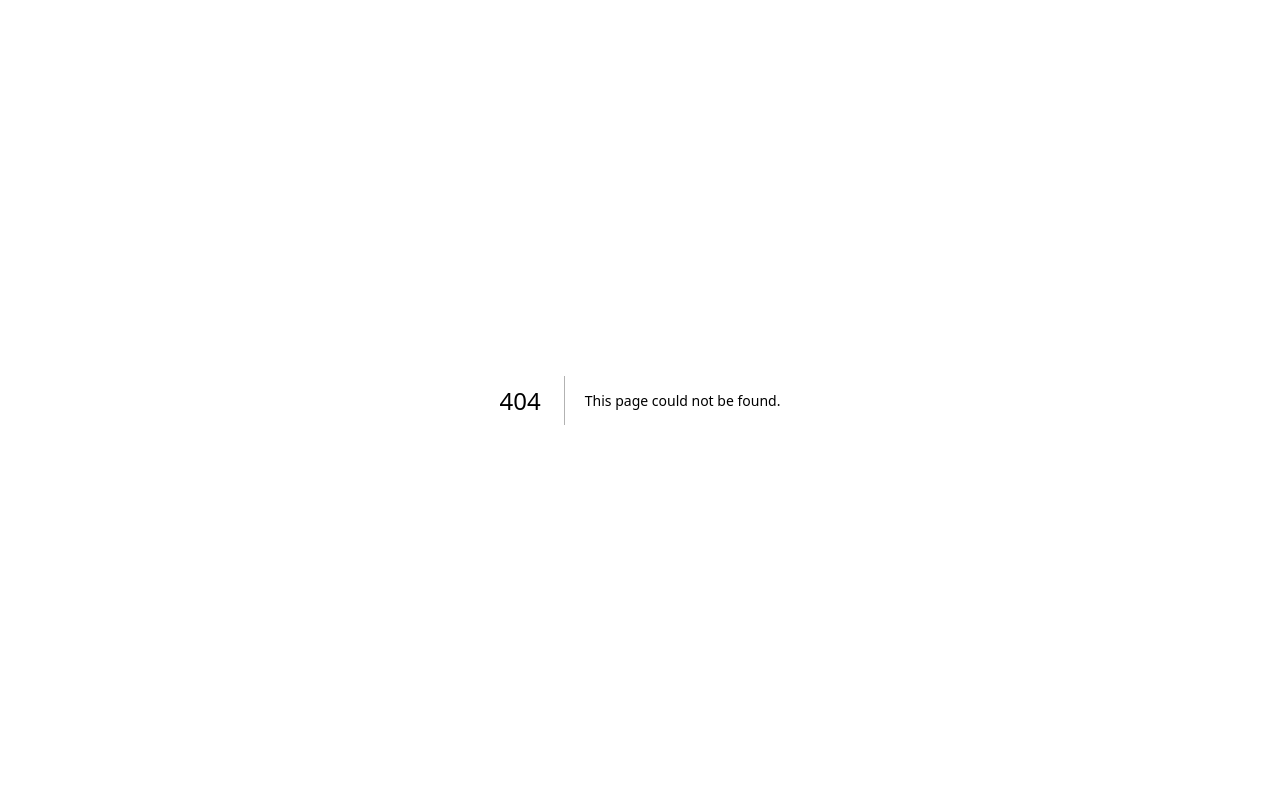
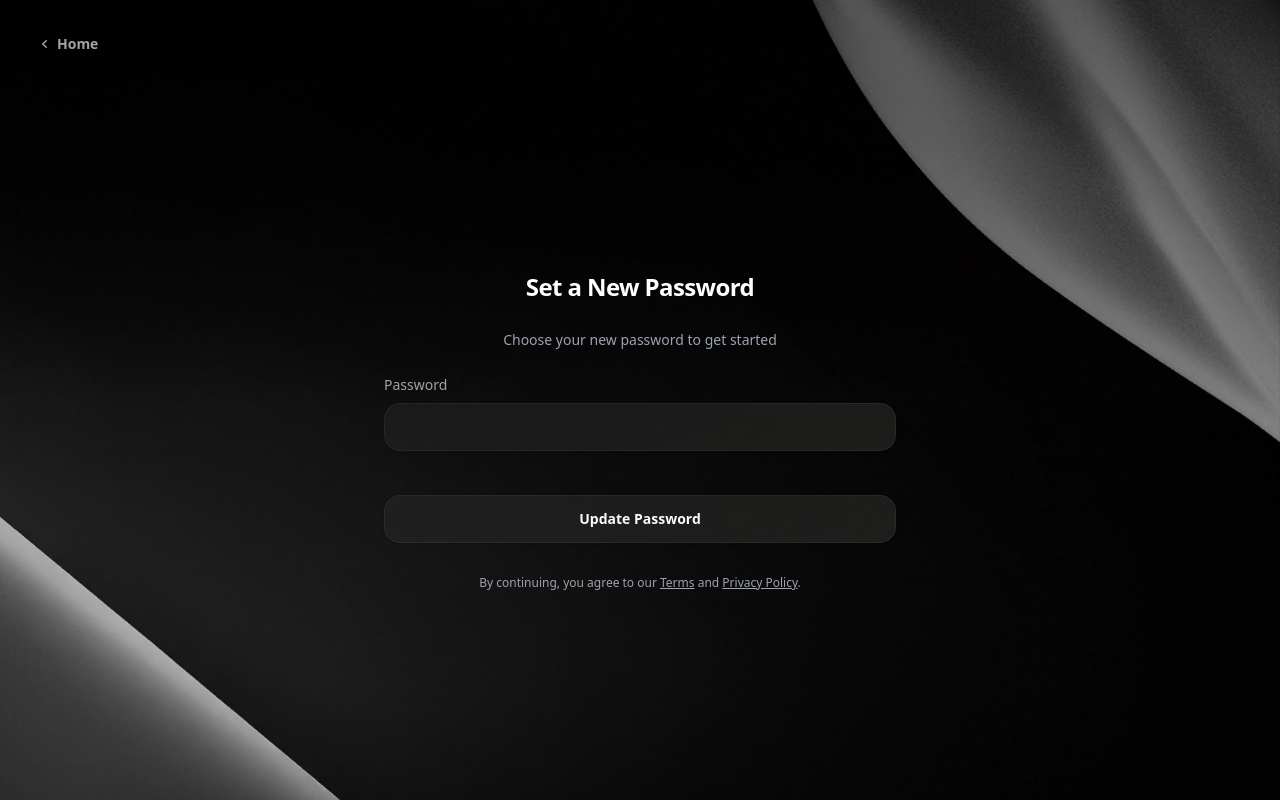
Before and after one commit to netizen-om/Gravitas-AI, a Next.js app in the folder pravya/: page /auth/forget-password in a window 1280 px wide. Before the commit this address had no page. Built offline with nearby package versions, Linux system fonts and the light colour scheme.

Commit message:
added forget-password page

```diff
--- /dev/null
+++ b/pravya/src/app/auth/forget-password/page.tsx
@@ -0,0 +1,120 @@
+"use client";
+import axios from "axios";
+import React, { useCallback, useState } from "react";
+import { useSearchParams, useRouter } from "next/navigation";
+import { AuthInput } from "@/components/ui/auth-input";
+import { AuthButton } from "@/components/ui/auth-button";
+import { z } from "zod";
+import { toast } from "sonner";
+
+const resetPasswordSchema = z.object({
+  password: z.string().min(8, { message: "Password must be at least 8 characters long." }),
+});
+
+const TITLE_CLASSES = "text-2xl font-semibold text-white mb-6 font-['ABCFavorit',ui-sans-serif,system-ui,sans-serif,'Apple_Color_Emoji','Segoe_UI_Emoji','Segoe_UI_Symbol','Noto_Color_Emoji'] tracking-tight";
+
+function ForgotPassword() {
+  const [password, setPassword] = useState("");
+  const [isLoading, setIsLoading] = useState(false);
+  const [error, setError] = useState<string | null>(null);
+
+  const searchParams = useSearchParams();
+  const router = useRouter();
+  const token = searchParams.get("token");
+
+  const handleSubmit = useCallback(
+    async (e: React.FormEvent) => {
+      e.preventDefault();
+      setError(null);
+      const trimmedPassword = password.trim();
+
+      try {
+        resetPasswordSchema.parse({ password: trimmedPassword });
+      } catch (err) {
+        if (err instanceof z.ZodError) {
+          const validationError = err.errors[0].message;
+          setError(validationError);
+          toast.error(validationError);
+          return;
+        }
+      }
+
+      if (!token) {
+        setError("Password reset token is missing.");
+        return;
+      }
+
+      setIsLoading(true);
+
+      try {
+        const response = await axios.post("/api/forget-password", {
+          newPassword: trimmedPassword,
+          token,
+        });
+
+        if (response.status === 200) {
+          toast.success("Password updated successfully!");
+          router.push("/dashboard");
+        }
+      } catch (err: any) {
+        const errorMessage = err.response?.data?.error || "An unexpected error occurred.";
+        setError(errorMessage);
+        toast.error(errorMessage);
+      } finally {
+        setIsLoading(false);
+      }
+    },
+    [password, token, router]
+  );
+
+  const handlePasswordChange = useCallback(
+    (e: React.ChangeEvent<HTMLInputElement>) => {
+      setPassword(e.target.value);
+    },
+    []
+  );
+
+  return (
+    <>
+      <div className="text-center mb-6">
+        <div className="inline-block w-12 mb-6" />
+        <h1 className={TITLE_CLASSES}>Set a New Password</h1>
+        <span className="text-gray-400 text-sm">
+          Choose your new password to get started
+        </span>
+      </div>
+
+      <form onSubmit={handleSubmit} className="space-y-6">
+        {error && <p className="text-red-500 text-sm text-center -mb-2">{error}</p>}
+
+        <AuthInput
+          id="password"
+          name="password"
+          type="password"
+          placeholder=" "
+          value={password}
+          onChange={handlePasswordChange}
+          required
+        />
+
+        <AuthButton type="submit" disabled={isLoading}>
+          {isLoading ? "Updating..." : "Update Password"}
+        </AuthButton>
+      </form>
+
+      <p className="text-xs text-gray-400 text-center mt-8">
+        <span>By continuing, you agree to our </span>
+        <a href="#" className="underline hover:text-gray-300 transition-colors">
+          Terms
+        </a>
+        <span> and </span>
+        <a href="#" className="underline hover:text-gray-300 transition-colors">
+          Privacy Policy
+        </a>
+        <span>.</span>
+      </p>
+    </>
+  );
+}
+
+export default ForgotPassword;
```
